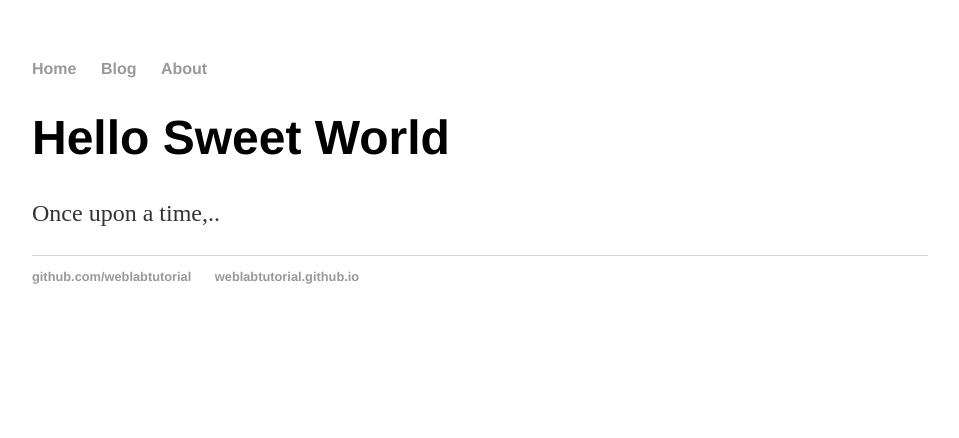
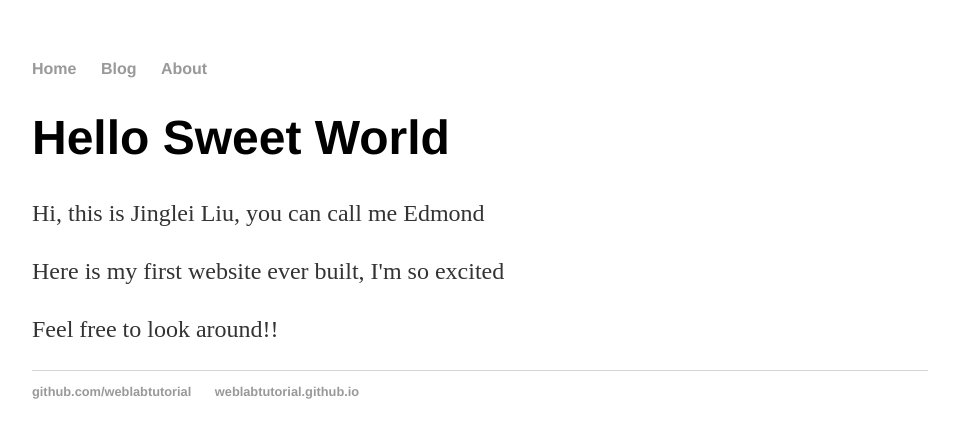
Before and after one commit to EdmondLiu2058/EdmondLiu2058.github.io, a Jekyll site: the page built from index.html, in a window 1280 px wide. Shown: the top 438 px of the page, without its empty margins (160-1119 px from the left). Built offline with Jekyll 4.4.1, drawn with Linux system fonts in a browser that asks for light colours.

Commit message:
Update index.html

```diff
--- a/index.html
+++ b/index.html
@@ -4,5 +4,7 @@ title: Web Programming
 ---
 <div class="blurb">
 	<h1>Hello Sweet World</h1>
-	<p>Once upon a time,.. </p>
+	<p>Hi, this is Jinglei Liu, you can call me Edmond </p>
+	<p>Here is my first website ever built, I'm so excited </p>
+	<p>Feel free to look around!!</p>
 </div>
```
